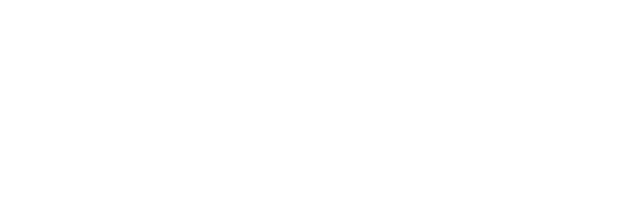
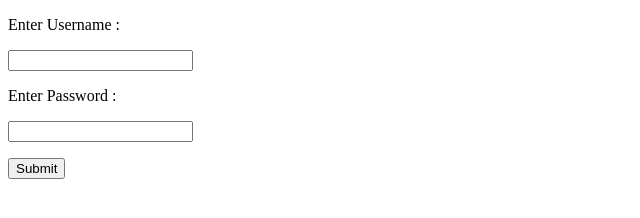
Before and after one commit to Khan-Gulzar-Ahmed/login-new-style, a plain HTML site: page index.html in a window 1280 px wide. Shown: the whole page, without its empty margins (0-640 px from the left). Drawn offline with Linux system fonts and the light colour scheme.

Commit message:
update : added inputs

```diff
--- a/index.html
+++ b/index.html
@@ -7,6 +7,17 @@
     <title>Login</title>
 </head>
 <body>
+    <div class="container">
+        <p>Enter Username : </p>
+        <input type="text" class="input-text" id="username">
+        <p class="error"></p>
+        <p>Enter Password : </p>
+        <input type="text" class="input-text" id="password">
+        <p class="error"></p>
+        <input type="submit" id="login" class="btn">
+
+
+    </div>
 
 </body>
 </html>
```
